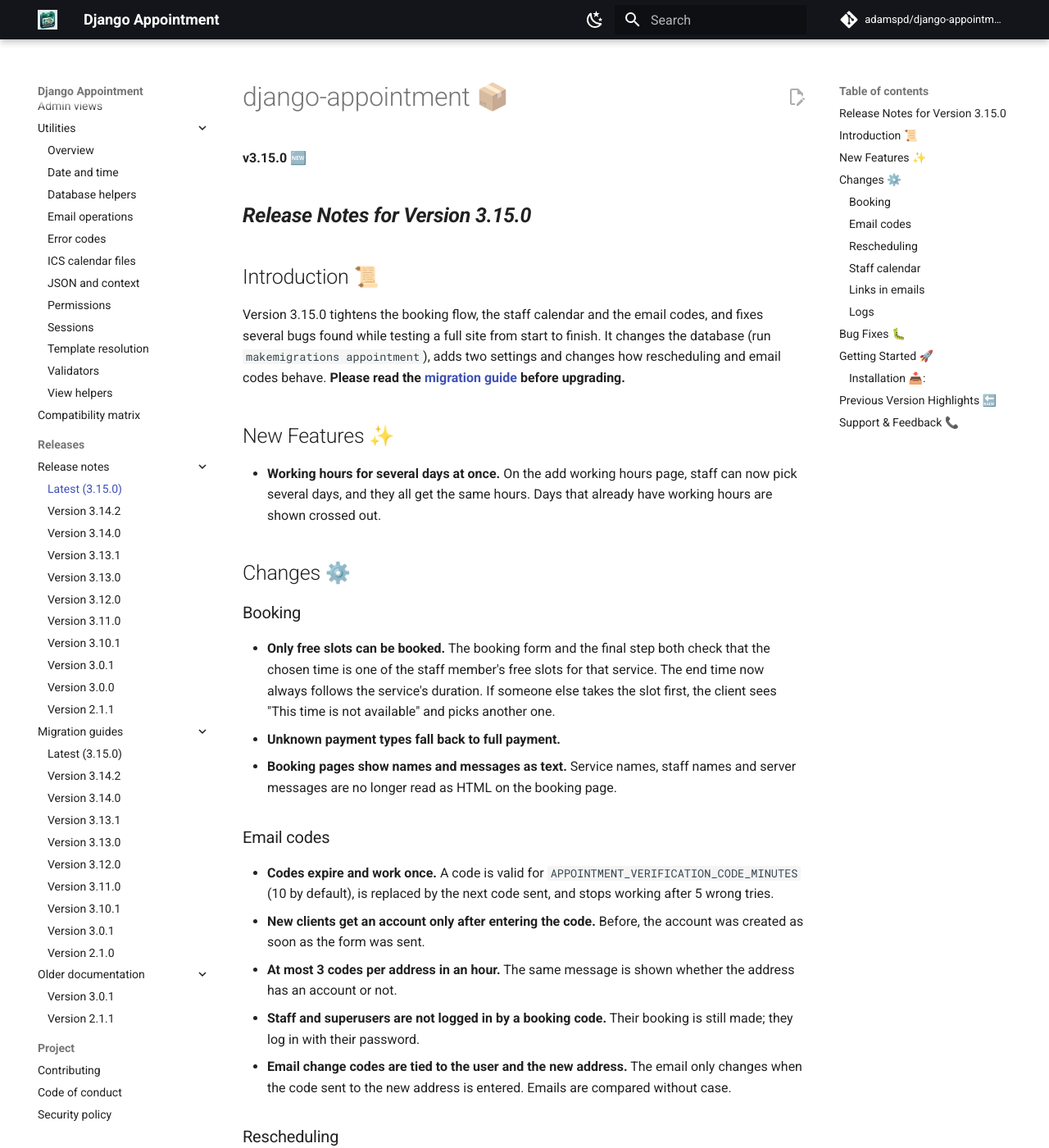
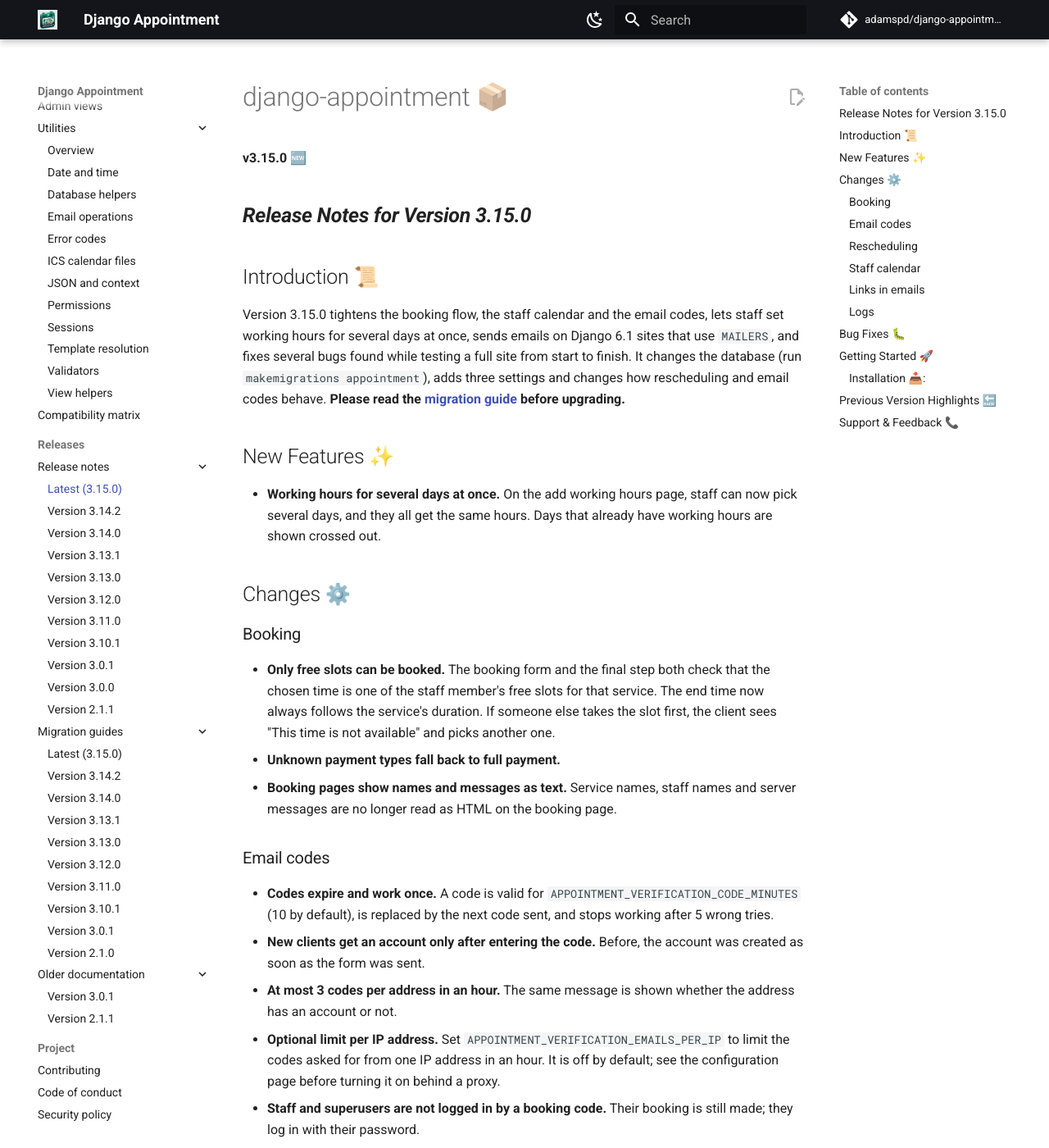
Before and after one commit to adamspd/django-appointment, an MkDocs documentation site: the page built from docs/release_notes/latest.md, in a window 1280 px wide and 1400 px high. Shown: the whole window at 82% size. Built offline with MkDocs 1.6.1 and Material for MkDocs 9.7.7, drawn with Linux system fonts in a browser that asks for light colours; comment, search, counter and statistics services are not loaded.

Commit message:
Add an optional code limit per IP address
APPOINTMENT_VERIFICATION_EMAILS_PER_IP is off by default, since behind
a proxy every visitor may share one address.

```diff
--- a/docs/release_notes/latest.md
+++ b/docs/release_notes/latest.md
@@ -6,9 +6,10 @@
 
 ## Introduction 📜
 
-Version 3.15.0 tightens the booking flow, the staff calendar and the email codes, and fixes several bugs found while
-testing a full site from start to finish. It changes the database (run `makemigrations appointment`), adds two
-settings and changes how rescheduling and email codes behave. **Please read the
+Version 3.15.0 tightens the booking flow, the staff calendar and the email codes, lets staff set working hours for
+several days at once, sends emails on Django 6.1 sites that use `MAILERS`, and fixes several bugs found while testing a
+full site from start to finish. It changes the database (run `makemigrations appointment`), adds three settings and
+changes how rescheduling and email codes behave. **Please read the
 [migration guide](../migration_guides/latest.md) before upgrading.**
 
 ## New Features ✨
@@ -34,6 +35,8 @@ settings and changes how rescheduling and email codes behave. **Please read the
 - **New clients get an account only after entering the code.** Before, the account was created as soon as the form was
   sent.
 - **At most 3 codes per address in an hour.** The same message is shown whether the address has an account or not.
+- **Optional limit per IP address.** Set `APPOINTMENT_VERIFICATION_EMAILS_PER_IP` to limit the codes asked for from one
+  IP address in an hour. It is off by default; see the configuration page before turning it on behind a proxy.
 - **Staff and superusers are not logged in by a booking code.** Their booking is still made; they log in with their
   password.
 - **Email change codes are tied to the user and the new address.** The email only changes when the code sent to the new
```
Also changed, not shown: docs/configuration.md (+11 -0 lines), docs/migration_guides/latest.md (+8 -1 lines), 2 other files.
